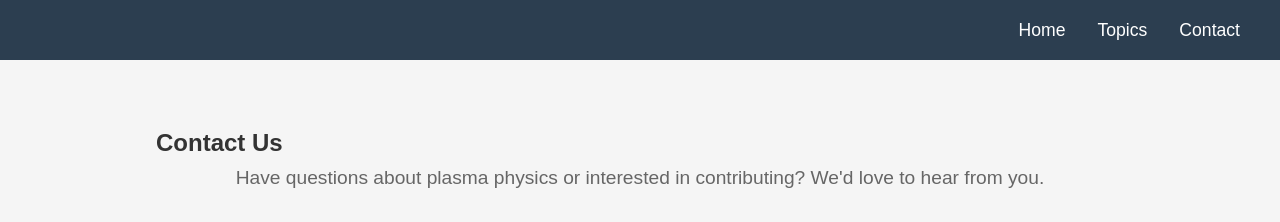
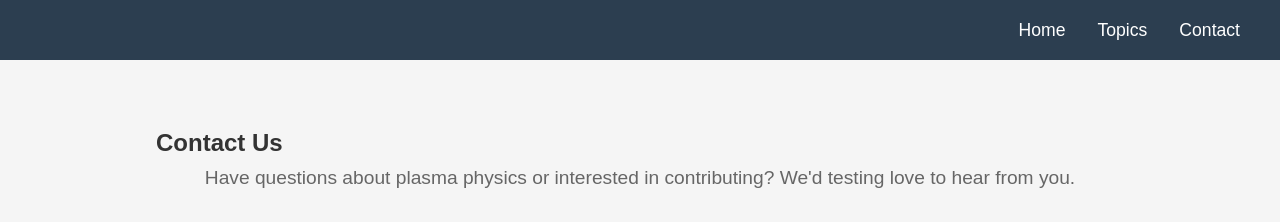
Before and after one commit to abhi-home-create/deploy_contact, a plain HTML site: page index.html in a window 1280 px wide. Shown: the top 222 px of the page. Drawn offline with Linux system fonts and the light colour scheme.

Commit message:
Update index.html

```diff
--- a/index.html
+++ b/index.html
@@ -26,7 +26,7 @@
     <main id="main-content" class="container" role="main">
         <section class="contact-section">
             <h1>Contact Us</h1>
-            <p class="contact-intro">Have questions about plasma physics or interested in contributing? We'd love to hear from you.</p>
+            <p class="contact-intro">Have questions about plasma physics or interested in contributing? We'd  testing love to hear from you.</p>
 
             <div class="contact-grid">
                 <div class="contact-form-container">
```
